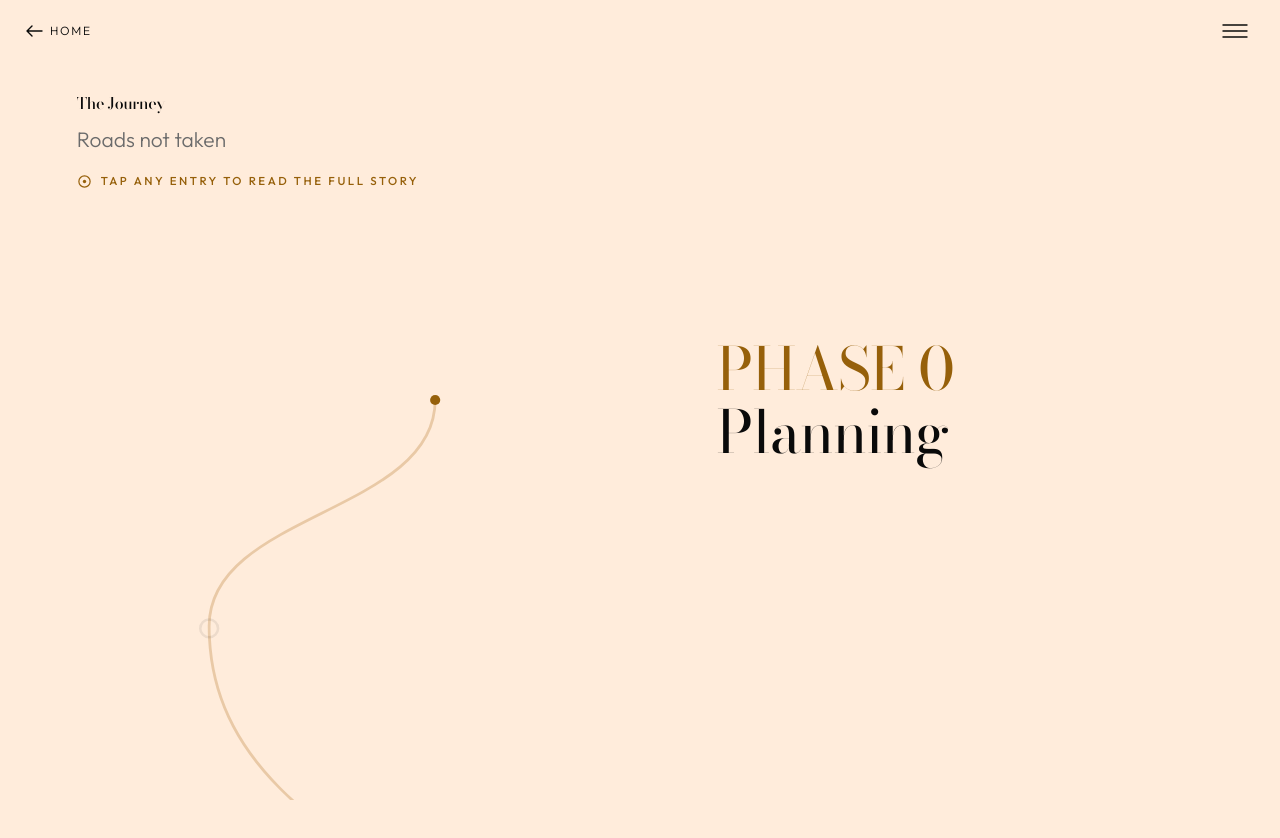
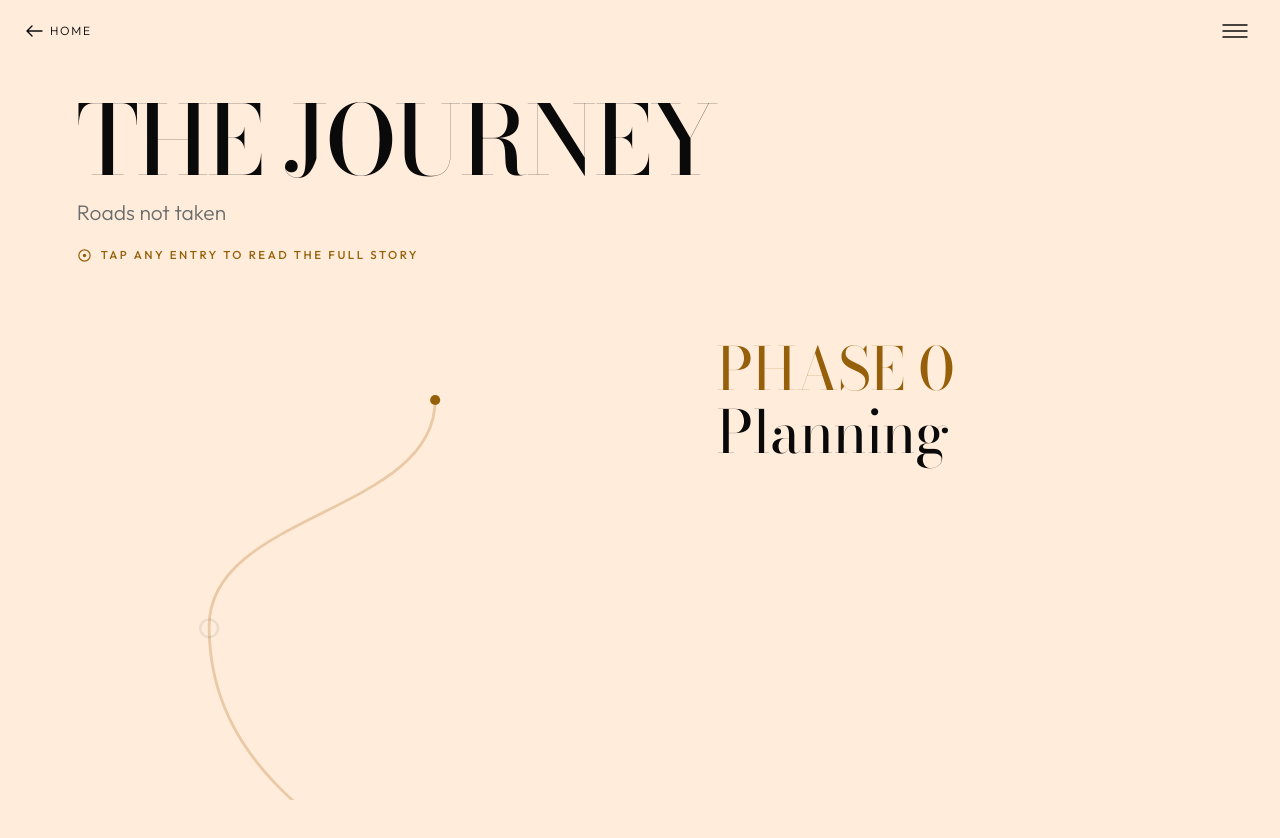
Before and after one commit to MonishKamwal/monishkamwal.github.io, a Next.js app: page /journey in a window 1280 px wide. Shown: the top 838 px of the page. Built offline with nearby package versions, Linux system fonts and the light colour scheme.

Commit message:
update journey page title

```diff
--- a/components/story/journey/JourneyPage.module.css
+++ b/components/story/journey/JourneyPage.module.css
@@ -135,15 +135,6 @@
 .masthead :global(.card-hint) {
   pointer-events: auto;
 }
-.mhTitle {
-  margin: 0;
-  color: var(--foreground);
-}
-.mhSub {
-  margin: 12px 0 0;
-  font-size: clamp(16px, 2vw, 21px);
-  color: var(--muted-foreground);
-}
 
 /* ---------- the SVG diagram (built as innerHTML → global classes) ---------- */
 .jMap :global(.jm-road) {
--- a/components/story/journey/JourneyPage.tsx
+++ b/components/story/journey/JourneyPage.tsx
@@ -9,6 +9,7 @@ import { useJourneyMotion } from "@/lib/hooks/useJourneyMotion";
 import { CardHint } from "../CardHint";
 import { ReadNext } from "../ReadNext";
 import { useCardController, useHashCard, type CardData } from "../PaperCard";
+import frame from "../story.module.css";
 import styles from "./JourneyPage.module.css";
 
 // An entry's paper card: the meta line, the full body_md (a section per blank-line
@@ -69,9 +70,9 @@ export function JourneyPage() {
       {/* the intro title scrolls away with the page (the road never runs under a
           pinned title) */}
       <div className={styles.masthead}>
-        <h1 className={`page-title display ${styles.mhTitle}`}>{journey.title}</h1>
-        <p className={styles.mhSub}>{journey.lede}</p>
-        <CardHint text={journey.cardHint} />
+        <h1 className={`page-title display reveal ${frame.pageTitle}`}>{journey.title}</h1>
+        <p className={`reveal ${frame.pageLead}`} data-stagger="1">{journey.lede}</p>
+        <CardHint text={journey.cardHint} stagger={2} />
       </div>
 
       <div ref={root} className={styles.stageScroll}>
--- a/components/story/story.module.css
+++ b/components/story/story.module.css
@@ -74,7 +74,7 @@
   letter-spacing: 0.22em;
   font-size: 11.5px;
   font-weight: 500;
-  color: var(--muted-foreground);
+  color: var(--foreground);
 }
 .rnRow {
   display: flex;
@@ -101,7 +101,7 @@
 }
 .rnPeek {
   font-size: 14.5px;
-  color: var(--muted-foreground);
+  color: var(--foreground);
   max-width: 52ch;
 }
 .rnLink:hover {
```
Also changed, not shown: 1 other file (tests, documents, lock files or other folders).
